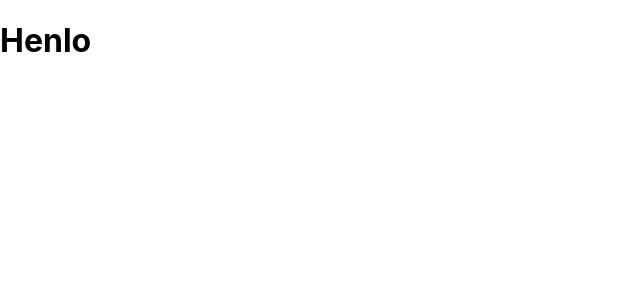
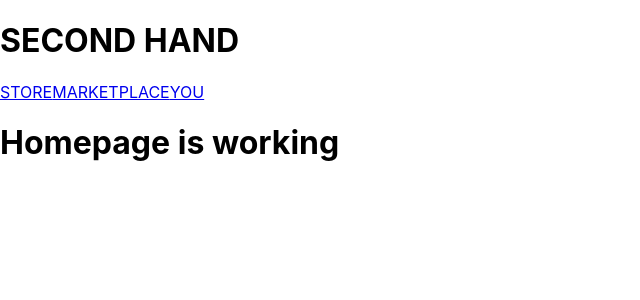
Before and after one commit to jensbrauer/reango-admin, a React (Create React App) app: page / in a window 1280 px wide. Shown: the top 300 px of the page, without its empty margins (0-640 px from the left). Built offline with nearby package versions, Linux system fonts and the light colour scheme.

Commit message:
add first API call

```diff
--- a/package.json
+++ b/package.json
@@ -7,6 +7,7 @@
     "@testing-library/jest-dom": "^5.17.0",
     "@testing-library/react": "^13.4.0",
     "@testing-library/user-event": "^13.5.0",
+    "axios": "^1.5.1",
     "react": "^18.2.0",
     "react-dom": "^18.2.0",
     "react-router-dom": "^6.16.0",
--- a/public/index.html
+++ b/public/index.html
@@ -28,16 +28,7 @@
   </head>
   <body>
     <noscript>You need to enable JavaScript to run this app.</noscript>
-    <div id="root"></div>
-    <!--
-      This HTML file is a template.
-      If you open it directly in the browser, you will see an empty page.
-
-      You can add webfonts, meta tags, or analytics to this file.
-      The build step will place the bundled scripts into the <body> tag.
-
-      To begin the development, run `npm start` or `yarn start`.
-      To create a production bundle, use `npm run build` or `yarn build`.
-    -->
+    <div id="root">
+    </div>
   </body>
 </html>
--- a/src/App.js
+++ b/src/App.js
@@ -3,14 +3,16 @@ import { createBrowserRouter, Route, createRoutesFromElements, RouterProvider }
 import Homepage from './components/homepage';
 import Page1 from './components/page1';
 import Page2 from './components/page2';
+import Container from './components/layouts/container';
 
 const router = createBrowserRouter(
   createRoutesFromElements(
     <Route>
-      <Route path="/" element={<h1>Henlo</h1>} />
-      <Route path="/homepage" element={ <Homepage /> } />
-      <Route path="/page1" element={ <Page1 /> } />
-      <Route path="/page2" element={ <Page2 /> } />
+      <Route path="/" element={ <Container /> }>
+        <Route index element={ <Homepage /> } />
+        <Route path="/page1" element={ <Page1 /> } />
+        <Route path="/page2" element={ <Page2 /> } />
+      </Route>
     </Route>
   )
 )
--- /dev/null
+++ b/src/components/layouts/container.js
@@ -0,0 +1,19 @@
+import React from "react"
+import { NavLink, Outlet } from "react-router-dom"
+
+
+export default function container() {
+    return(
+        <div className="container">
+            <header>
+                <h1>SECOND HAND</h1>
+                <NavLink to="/">STORE</NavLink>
+                <NavLink to="/Page1">MARKETPLACE</NavLink>
+                <NavLink to="/Page2">YOU</NavLink>
+            </header>
+            <main>
+                <Outlet />
+            </main>
+        </div>
+    )
+}
--- a/src/components/page2.jsx
+++ b/src/components/page2.jsx
@@ -1,10 +1,31 @@
 import React, { Component } from "react";
+import axios from 'axios'
 
 export default class Page2 extends Component {
-    constructor(props) {
-        super(props);
+
+    state = { details: [], }
+
+    componentDidMount() {
+        let data;
+        axios.get('http://127.0.0.1:8000/createproduct/').then(res => {
+            data = res.data;
+            this.setState({
+                details: data
+            })
+        }).catch(err => {})
     }
     render() {
-        return <h2>Page2 works fine</h2>
+        return (
+            <div>
+                {
+                    this.state.details.map((products, id) => (
+                        <div key={id}>
+                            <h1>{products.name}</h1>
+                            <h2>{products.brand}</h2>
+                        </div>
+                    ))
+                }
+            </div>
+        )
     }
 }
```
Also changed, not shown: 1 other file (tests, documents, lock files or other folders).
